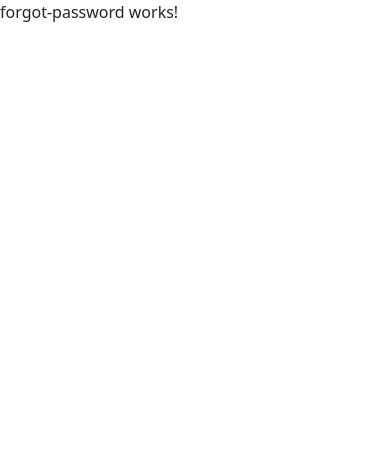
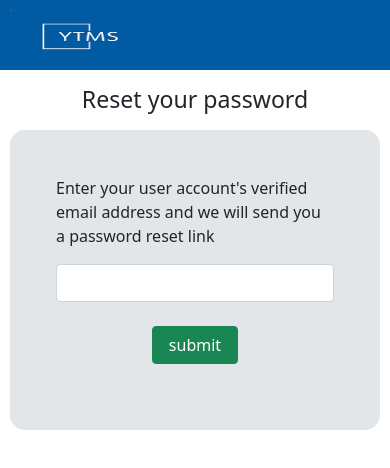
Before and after one commit to jaynamsanghvi27/ytms-cli, an Angular app in the folder ytms-cli/: page /forgotPassword in a window 390 px wide. Shown: the top 468 px of the page. Built offline with nearby package versions, Linux system fonts and the light colour scheme.

Commit message:
implement reset password page UI, and validation

```diff
--- a/ytms-cli/angular.json
+++ b/ytms-cli/angular.json
@@ -26,7 +26,8 @@
             ],
             "styles": [
               "src/styles.css",
-              "node_modules/bootstrap/dist/css/bootstrap.min.css"
+              "node_modules/bootstrap/dist/css/bootstrap.min.css",
+              "node_modules/ngx-toastr/toastr.css"
             ],
             "scripts": [
               "node_modules/bootstrap/dist/js/bootstrap.bundle.min.js"
--- a/ytms-cli/package.json
+++ b/ytms-cli/package.json
@@ -19,6 +19,7 @@
     "@angular/platform-browser-dynamic": "^15.0.0",
     "@angular/router": "^15.0.0",
     "bootstrap": "^5.0.2",
+    "ngx-toastr": "^16.1.1",
     "rxjs": "~7.5.0",
     "tslib": "^2.3.0",
     "zone.js": "~0.12.0"
--- a/ytms-cli/src/app/Component/Requester/requester-home/requester-home.component.css
+++ b/ytms-cli/src/app/Component/Requester/requester-home/requester-home.component.css
@@ -24,7 +24,7 @@ app-requester-sidebar {
     background-color: white;
     overflow-x: hidden;
     white-space: nowrap;
-    transition: width 250ms linear;
+    transition: width 1s linear;
 }
 
 .app-side-nav-open {
@@ -35,12 +35,12 @@ app-requester-sidebar {
     position: absolute;
     left: 60px;
     width: calc(100% - 60px);
-    transition: left 5S linear width 5s linear;
+    transition: width 1s linear, left 1s linear;;
 
 }
 
 .display-area-shrink {
     left: 250px;
     width: calc(100% - 250px);
-    transition: left 3s linear width 3s linear;
+    transition: width 1s linear, left 1s linear;;
 }
--- a/ytms-cli/src/app/Component/forgot-password/forgot-password.component.css
+++ b/ytms-cli/src/app/Component/forgot-password/forgot-password.component.css
@@ -0,0 +1,54 @@
+.topnav {
+    background-color: #005ba3;
+    text-align: left;
+    padding: 10px 10px;
+    text-decoration: none;
+    font-size: 17px;
+    color: white;
+
+}
+
+.ytms-logo img {
+    width: 150px;
+    height: 50px;
+}
+
+
+.reset-pass {
+    width: 50%;
+    margin: auto;
+}
+
+.reset-pass-box {
+    background-color: #e3e6e9;
+    margin: 10px 10px;
+    height: 300px;
+    padding: 46px;
+    border-radius: 15px;
+}
+
+.submitbutton {
+    width: 31%;
+}
+
+@media screen and (max-width: 700px) {
+    .reset-pass {
+        width: 80%;
+        margin: auto;
+    }
+
+
+}
+
+@media screen and (max-width: 500px) {
+    .reset-pass {
+        width: 90%;
+        margin: auto;
+    }
+}
+
+@media screen and (max-width: 500px) {
+    .reset-pass {
+        width: 100%;
+    }
+}
--- a/ytms-cli/src/app/Component/forgot-password/forgot-password.component.html
+++ b/ytms-cli/src/app/Component/forgot-password/forgot-password.component.html
@@ -1 +1,31 @@
-<p>forgot-password works!</p>
+<section class="vh-100">
+
+    <div class="topnav ">
+        <a href="#" class="ytms-logo">
+
+            <img src="../../../assets/img/YTMS_LOGO 1.png"></a>
+    </div>
+    <div class="reset-pass mt-3">
+        <h3 class="text-center">Reset your password</h3>
+        <div class="reset-pass-box mt-3">
+            <p>Enter your user account's verified email address and we will
+                send you a password reset link</p>
+            <form autocomplete="off" [formGroup]="resetPasswordForm">
+                <div class="mt-2">
+                    <input type="email" class="form-control" [class.is-invalid]="f['email'].invalid &&
+                        (f['email'].touched||submitted)" name="email" formControlName="email" autocomplete=off />
+                    <div *ngIf="f['email'].errors&&(f['email'].touched||submitted)">
+                        <small *ngIf="f['email'].errors['required'] "
+                            class="text-danger">{{MESSAGE_CONSTANTS.EMAIL_REQUIRED}}</small>
+                        <small *ngIf="f['email'].errors['pattern'] "
+                            class="text-danger">{{MESSAGE_CONSTANTS.EMAIL_PATTERN}}</small>
+                    </div>
+                </div>
+                <div class="mt-4 text-center">
+                    <button class="btn btn-success submitbutton " (click)="submitResetPasswordForm()"> submit</button>
+                </div>
+            </form>
+
+        </div>
+    </div>
+</section>
--- a/ytms-cli/src/app/Component/forgot-password/forgot-password.component.ts
+++ b/ytms-cli/src/app/Component/forgot-password/forgot-password.component.ts
@@ -1,10 +1,50 @@
-import { Component } from '@angular/core';
+import { Component, OnInit } from '@angular/core';
+import * as Constants from '../../Core/application_constant/constant';
+import { FormBuilder, FormGroup, Validators } from '@angular/forms';
+import { ToastrService } from 'ngx-toastr';
+import { Messages } from '../../Core/application_constant/message_constants';
 
 @Component({
   selector: 'app-forgot-password',
   templateUrl: './forgot-password.component.html',
   styleUrls: ['./forgot-password.component.css']
 })
-export class ForgotPasswordComponent {
+export class ForgotPasswordComponent implements OnInit {
+  MESSAGE_CONSTANTS: any = Messages;
+  submitted: boolean = false;
+  resetPasswordForm: FormGroup = this.fb.group({
+    email: ['', [Validators.required, Validators.pattern(Constants.EMAIL_PATTERN)]]
+  });
 
+  constructor(private fb: FormBuilder, public toastr: ToastrService) {
+
+  }
+  ngOnInit(): void {
+
+  }
+
+  //THIS METHOD IS RESPONSIBLE TO RETURN ALL THE CONTROLS OF FORM
+  get f() {
+    return this.resetPasswordForm.controls;
+  }
+
+  // SUBMIT RESET PASSWORD FORM
+  submitResetPasswordForm() {
+    this.submitted = true;
+    if (this.resetPasswordForm.invalid) {
+      return;
+    }
+    else {
+      this.resetPasswordForm.reset();
+      this.showSuccess('We have send password reset link successfully.');
+      this.submitted = false;
+    }
+  }
+
+  //SUCCESS MESSAGE IF EMAIL SEND SUCCESSFULLY
+  showSuccess(message: string) {
+    this.toastr.success(message, 'Success', {
+      timeOut: 5000,
+    });
+  }
 }
--- /dev/null
+++ b/ytms-cli/src/app/Core/application_constant/constant.ts
@@ -0,0 +1 @@
+export const EMAIL_PATTERN = "^[a-z0-9._]+@yash.com$";
--- /dev/null
+++ b/ytms-cli/src/app/Core/application_constant/message_constants.ts
@@ -0,0 +1,4 @@
+export const Messages = {
+    EMAIL_REQUIRED: `email is required.`,
+    EMAIL_PATTERN: `please provide a valid email address`
+}
--- a/ytms-cli/src/app/app.module.ts
+++ b/ytms-cli/src/app/app.module.ts
@@ -10,6 +10,9 @@ import { LoginComponent } from './Component/login/login.component';
 import { RegistrationComponent } from './Component/registration/registration.component';
 import { ForgotPasswordComponent } from './Component/forgot-password/forgot-password.component';
 import { FormsModule, ReactiveFormsModule } from '@angular/forms';
+import { BrowserAnimationsModule } from '@angular/platform-browser/animations';
+import { ToastrModule } from 'ngx-toastr';
+
 
 @NgModule({
   declarations: [
@@ -26,7 +29,10 @@ import { FormsModule, ReactiveFormsModule } from '@angular/forms';
     BrowserModule,
     AppRoutingModule,
     FormsModule,
-    ReactiveFormsModule
+    ReactiveFormsModule,
+    BrowserAnimationsModule,
+    ToastrModule.forRoot(),
+
   ],
   providers: [],
   bootstrap: [AppComponent]
```
Also changed, not shown: 1 other file (tests, documents, lock files or other folders).
